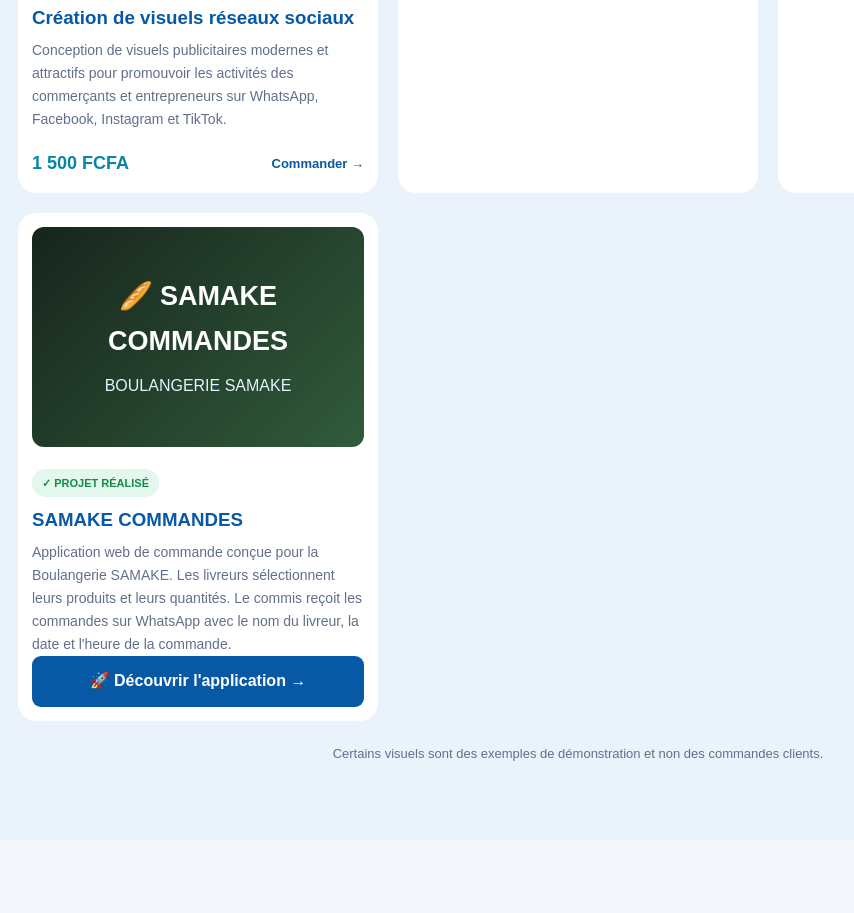
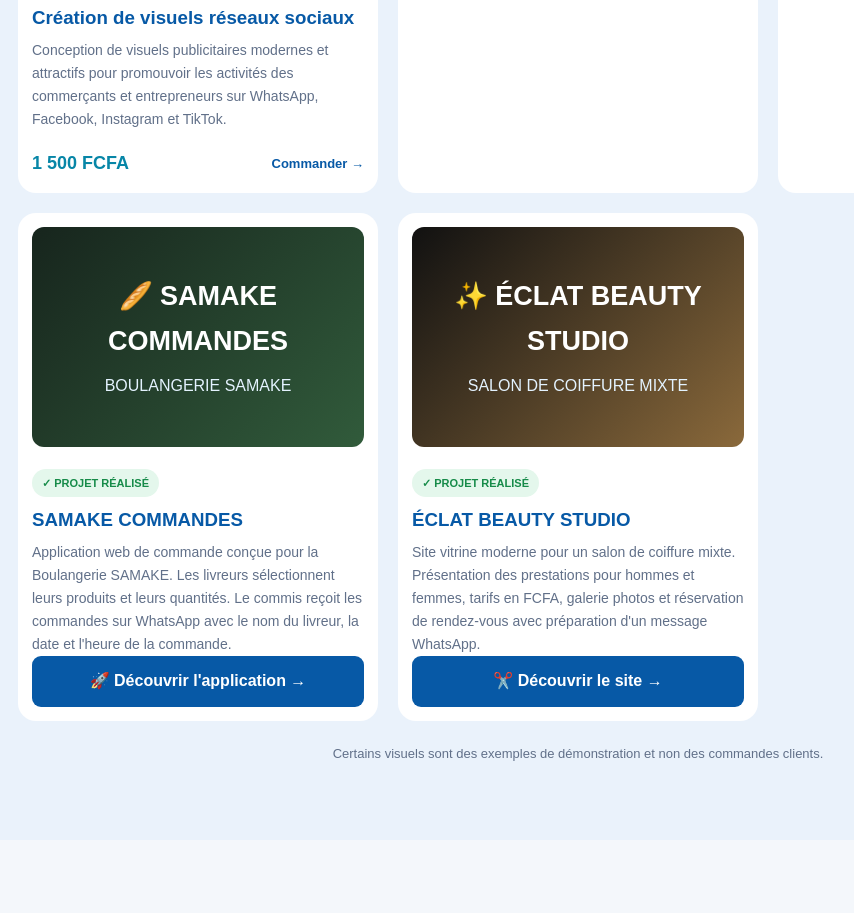
Before and after one commit to DIOA1009060001/Diom--Service, a plain HTML site: page index.html in a window 1280 px wide. Shown: the part 2791-3704 px from the top of the page, without its empty margins (62-916 px from the left). Drawn offline with Linux system fonts and the light colour scheme.

Commit message:
Update index.html

```diff
--- a/index.html
+++ b/index.html
@@ -514,21 +514,9 @@ section{padding:57px 0}
 
 </article>
 
-<!-- NOUVEAU VISUEL RESEAUX SOCIAUX -->
-
 <article class="portfolio-card">
 
-<img
-
-src="visuel-reseaux-sociaux-diom-service..PNG"
-
-alt="Visuel publicitaire professionnel réalisé par DIOM SERVICE"
-
-loading="lazy"
-
-style="height:280px;object-fit:contain;background:#edf3fa;border-radius:12px;margin-bottom:14px"
-
->
+<img src="visuel-reseaux-sociaux-diom-service..PNG" alt="Visuel publicitaire professionnel réalisé par DIOM SERVICE" loading="lazy" style="height:280px;object-fit:contain;background:#edf3fa;border-radius:12px;margin-bottom:14px">
 
 <span class="project-tag">✓ EXEMPLE DE RÉALISATION</span>
 
@@ -566,7 +554,7 @@ style="height:280px;object-fit:contain;background:#edf3fa;border-radius:12px;mar
 
 </article>
 
-<!-- REALISATION SAMAKE COMMANDES -->
+<!-- 7e PROJET : SAMAKE COMMANDES -->
 
 <article class="portfolio-card">
 
@@ -598,13 +586,49 @@ la date et l'heure de la commande.
 
 </p>
 
-<a class="project-link"
-
-href="https://dioa1009060001.github.io/BOULANGERIE--SAMAKE/"
-
-target="_blank" rel="noopener noreferrer">
+<a class="project-link" href="https://dioa1009060001.github.io/BOULANGERIE--SAMAKE/" target="_blank" rel="noopener noreferrer">
 
 🚀 Découvrir l'application →
+
+</a>
+
+</article>
+
+<!-- 8e PROJET : ECLAT BEAUTY STUDIO -->
+
+<article class="portfolio-card">
+
+<div class="demo-visual" style="background:linear-gradient(135deg,#111,#8a693b)">
+
+<div>
+
+<strong>✨ ÉCLAT BEAUTY STUDIO</strong>
+
+<span>SALON DE COIFFURE MIXTE</span>
+
+</div>
+
+</div>
+
+<span class="project-tag">✓ PROJET RÉALISÉ</span>
+
+<h3>ÉCLAT BEAUTY STUDIO</h3>
+
+<p>
+
+Site vitrine moderne pour un salon de coiffure mixte.
+
+Présentation des prestations pour hommes et femmes,
+
+tarifs en FCFA, galerie photos et réservation de rendez-vous
+
+avec préparation d'un message WhatsApp.
+
+</p>
+
+<a class="project-link" href="https://dioa1009060001.github.io/eclat-beauty-studio/" target="_blank" rel="noopener noreferrer">
+
+✂️ Découvrir le site →
 
 </a>
 
```
